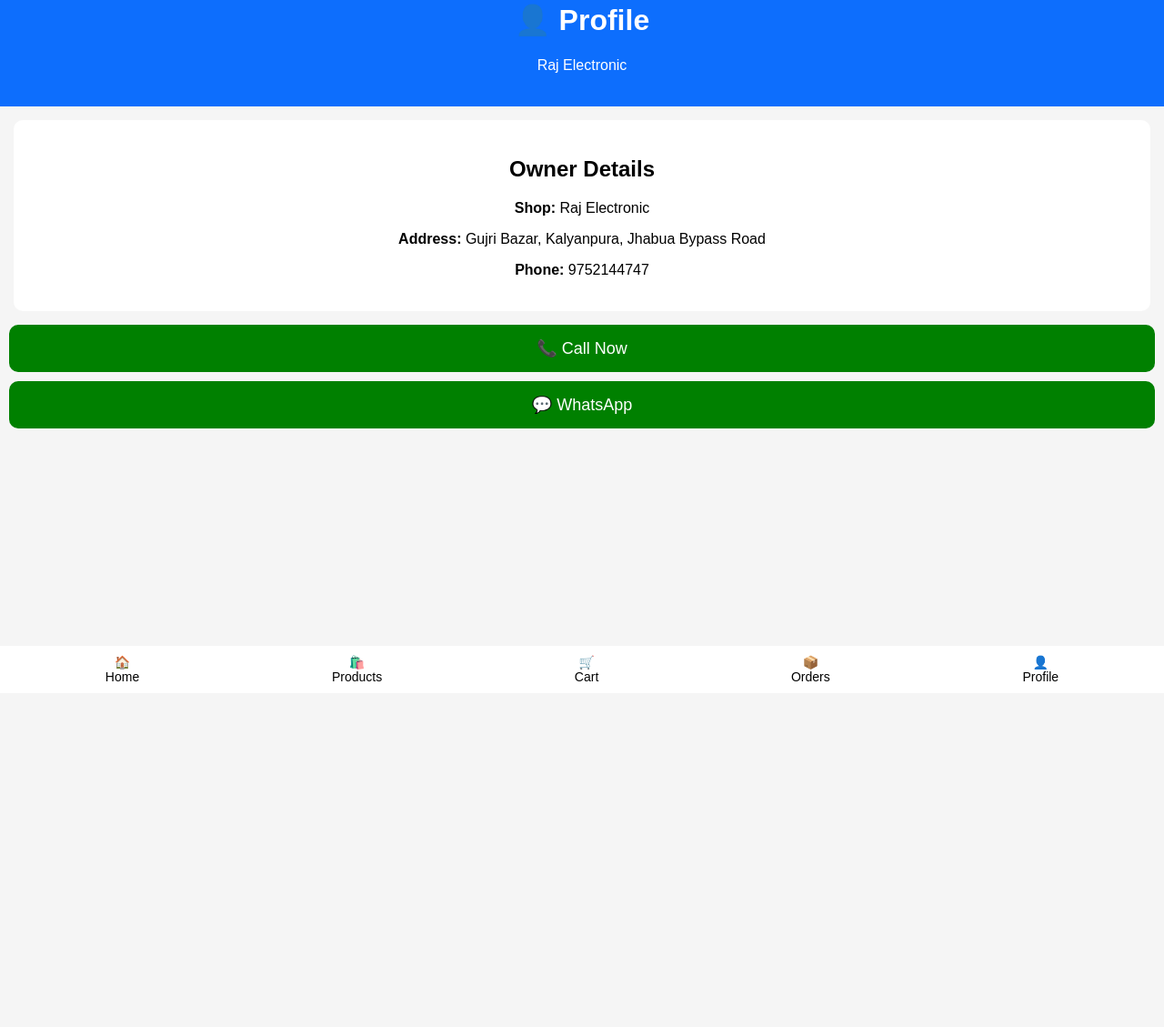
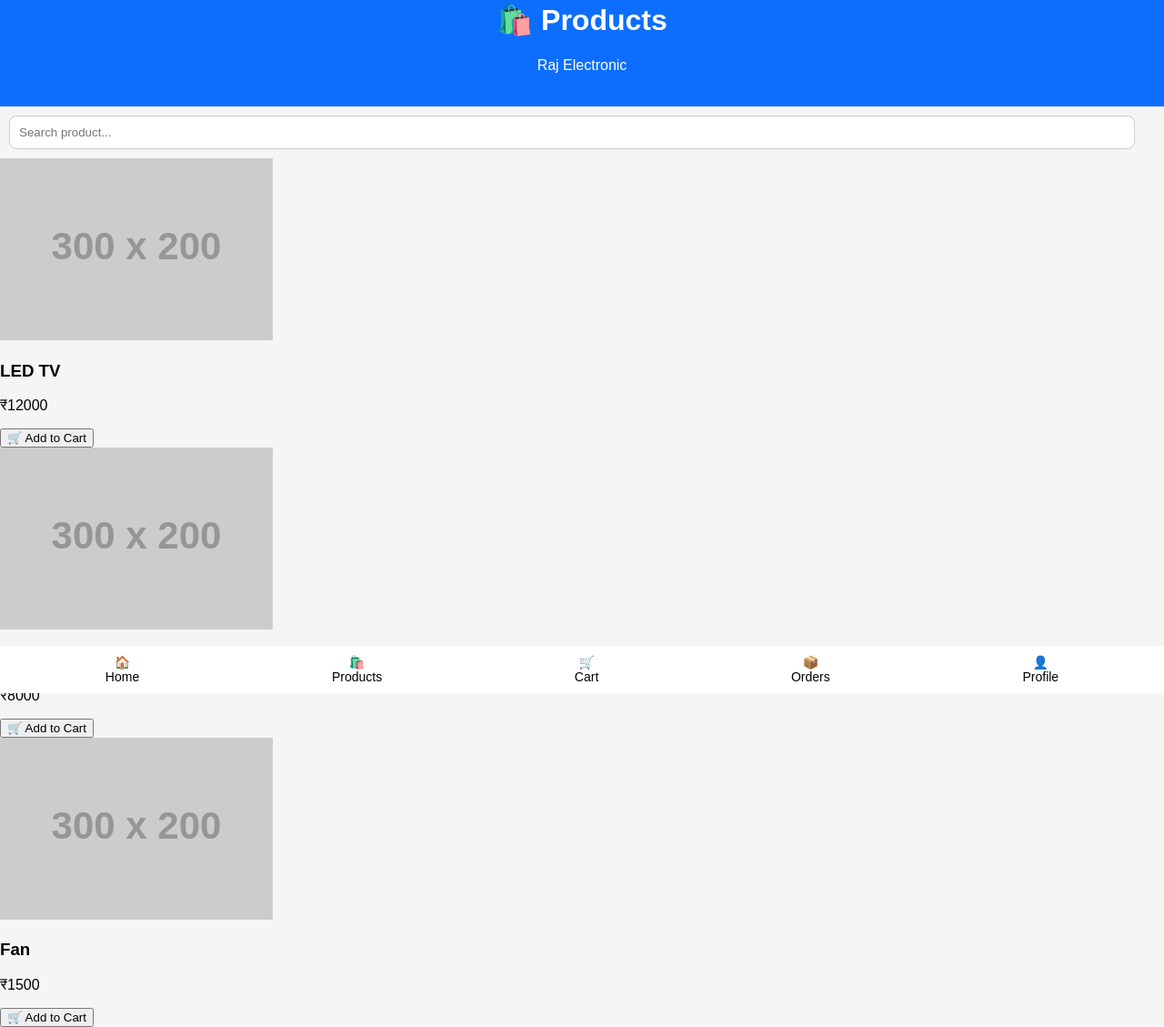
Before and after one commit to kp354232-bit/raj-electronics-kalyanpura, a plain HTML site: page profile.html in a window 1280 px wide. Shown: the part 38-1167 px from the top of the page at 91% size. Before the commit the page ends 800 px from the top, so only its background shows below. Drawn offline with Linux system fonts and the light colour scheme; placeholder pictures from the web are drawn by us.

Commit message:
Update profile.html

```diff
--- a/profile.html
+++ b/profile.html
@@ -3,26 +3,43 @@
 <head>
 <meta charset="UTF-8">
 <meta name="viewport" content="width=device-width, initial-scale=1.0">
-<title>Profile - Raj Electronic</title>
+<title>Products - Raj Electronic</title>
 <link rel="stylesheet" href="style.css">
+<script src="script.js" defer></script>
 </head>
+
 <body>
 
 <header class="header">
-<h1>👤 Profile</h1>
+<h1>🛍️ Products</h1>
 <p>Raj Electronic</p>
 </header>
 
-<div class="banner">
-<h2>Owner Details</h2>
-<p><b>Shop:</b> Raj Electronic</p>
-<p><b>Address:</b> Gujri Bazar, Kalyanpura, Jhabua Bypass Road</p>
-<p><b>Phone:</b> 9752144747</p>
+<!-- SEARCH -->
+<input id="searchBox" onkeyup="searchProduct()" placeholder="Search product..."
+style="width:95%;padding:10px;margin:10px;border-radius:8px;border:1px solid #ccc;">
+
+<!-- PRODUCTS -->
+
+<div class="card">
+<img src="https://via.placeholder.com/300x200">
+<h3>LED TV</h3>
+<p>₹12000</p>
+<button onclick="addToCart('LED TV',12000)">🛒 Add to Cart</button>
 </div>
 
-<div class="buttons">
-<a href="tel:9752144747" class="call">📞 Call Now</a>
-<a href="https://wa.me/919752144747" class="whatsapp">💬 WhatsApp</a>
+<div class="card">
+<img src="https://via.placeholder.com/300x200">
+<h3>Cooler</h3>
+<p>₹8000</p>
+<button onclick="addToCart('Cooler',8000)">🛒 Add to Cart</button>
+</div>
+
+<div class="card">
+<img src="https://via.placeholder.com/300x200">
+<h3>Fan</h3>
+<p>₹1500</p>
+<button onclick="addToCart('Fan',1500)">🛒 Add to Cart</button>
 </div>
 
 <nav class="bottom">
```
